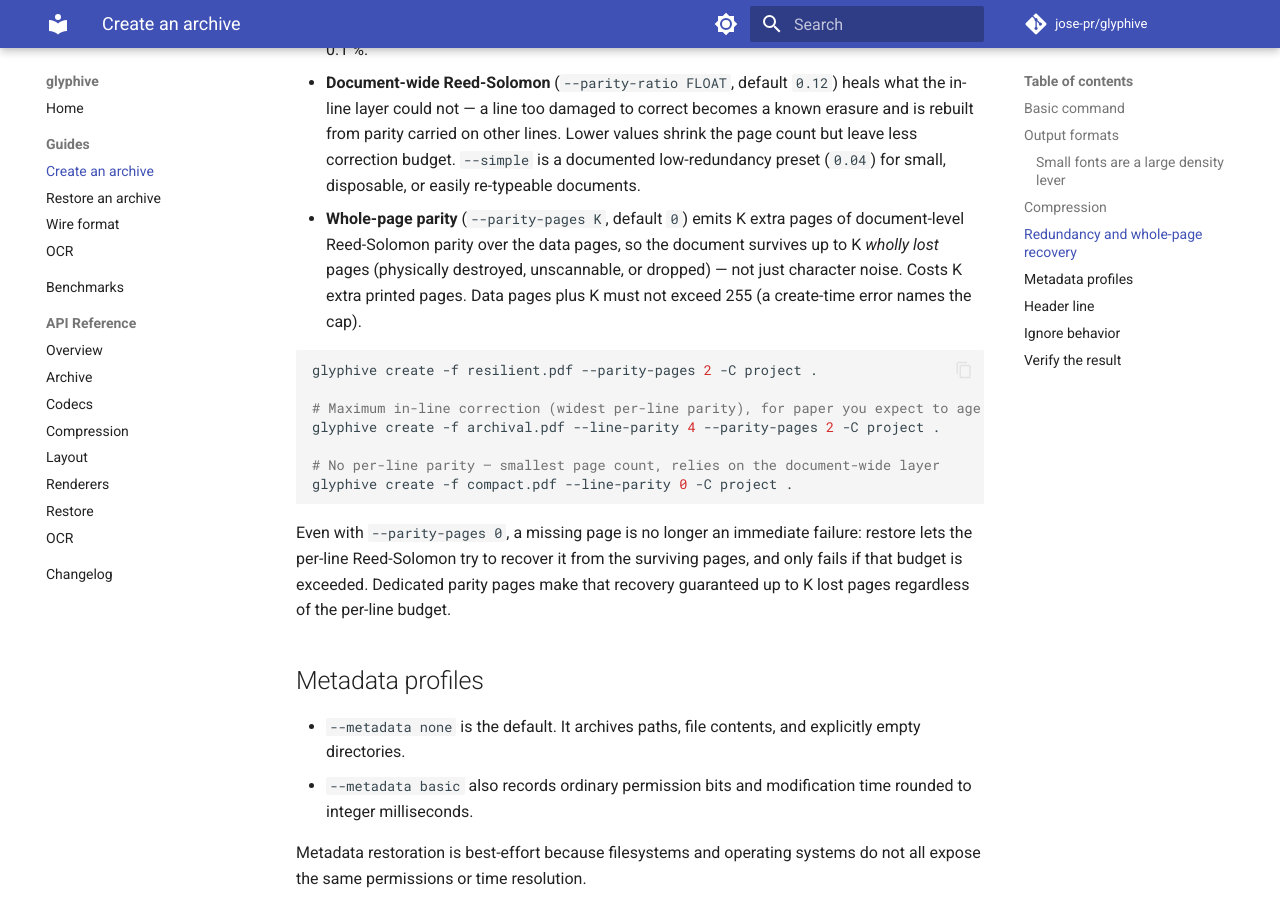
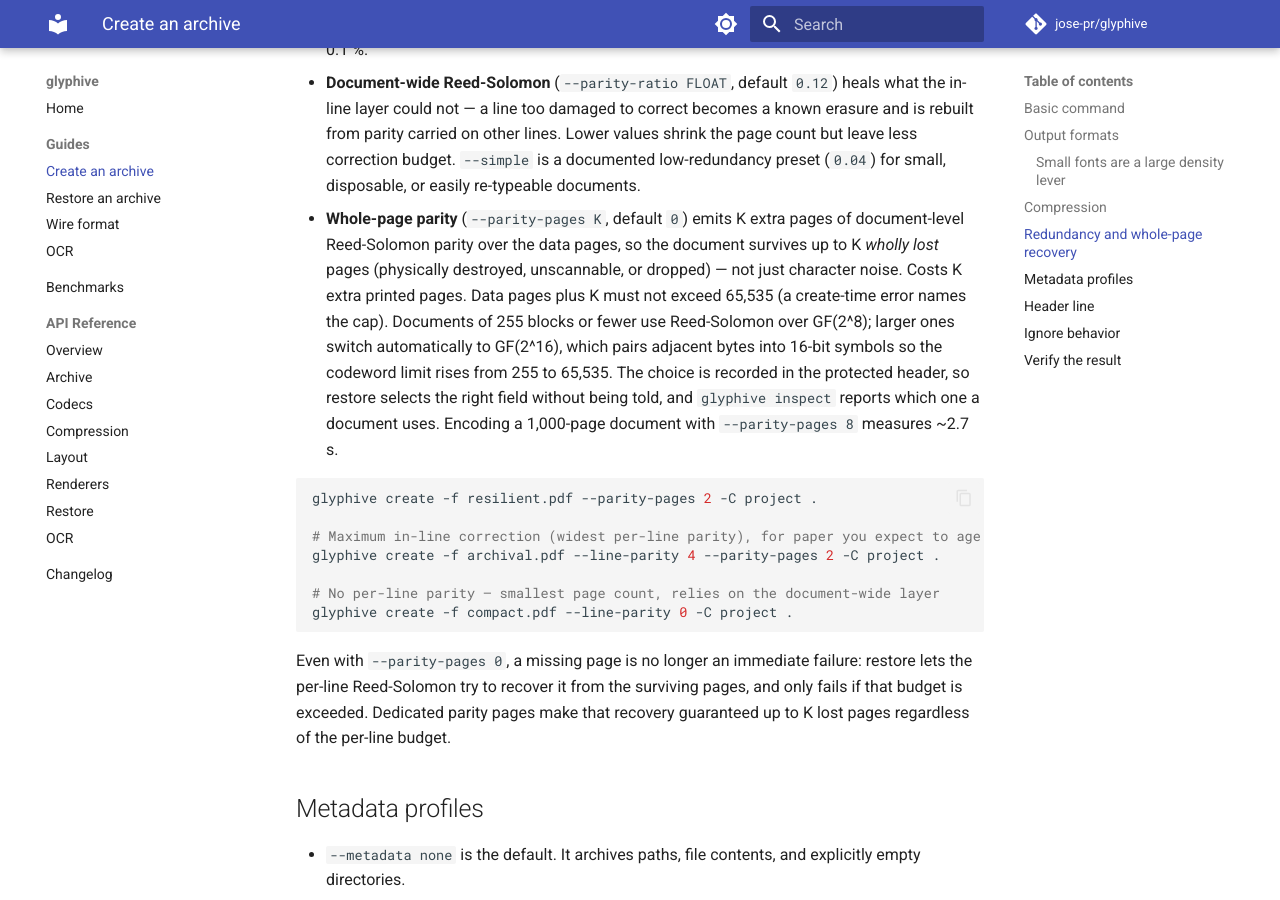
Before and after one commit to jose-pr/glyphive, an MkDocs documentation site: the page built from docs/guides/create.md, in a window 1280 px wide and 900 px high, scrolled down 4619 px. Built offline with MkDocs 1.6.1 and Material for MkDocs 9.7.7, drawn with Linux system fonts in a browser that asks for light colours; comment, search, counter and statistics services are not loaded.

Commit message:
docs: correct the page-parity cap for GF(2^16)
--parity-pages is no longer limited to 255 total pages. Document the real cap
(65,535), the automatic GF(2^8) -> GF(2^16) switch above 255 blocks and why it
works (adjacent bytes pair into 16-bit symbols), that the choice is recorded in
the protected header so restore needs no hint, and that inspect reports it.
Includes the measured 1,000-page encode time.

````diff
--- a/docs/guides/create.md
+++ b/docs/guides/create.md
@@ -220,7 +220,13 @@
   of document-level Reed-Solomon parity over the data pages, so the document
   survives up to K *wholly lost* pages (physically destroyed, unscannable, or
   dropped) — not just character noise. Costs K extra printed pages. Data pages
-  plus K must not exceed 255 (a create-time error names the cap).
+  plus K must not exceed 65,535 (a create-time error names the cap). Documents
+  of 255 blocks or fewer use Reed-Solomon over GF(2^8); larger ones switch
+  automatically to GF(2^16), which pairs adjacent bytes into 16-bit symbols so
+  the codeword limit rises from 255 to 65,535. The choice is recorded in the
+  protected header, so restore selects the right field without being told, and
+  `glyphive inspect` reports which one a document uses. Encoding a 1,000-page
+  document with `--parity-pages 8` measures ~2.7 s.
 
 ```bash
 glyphive create -f resilient.pdf --parity-pages 2 -C project .
````
